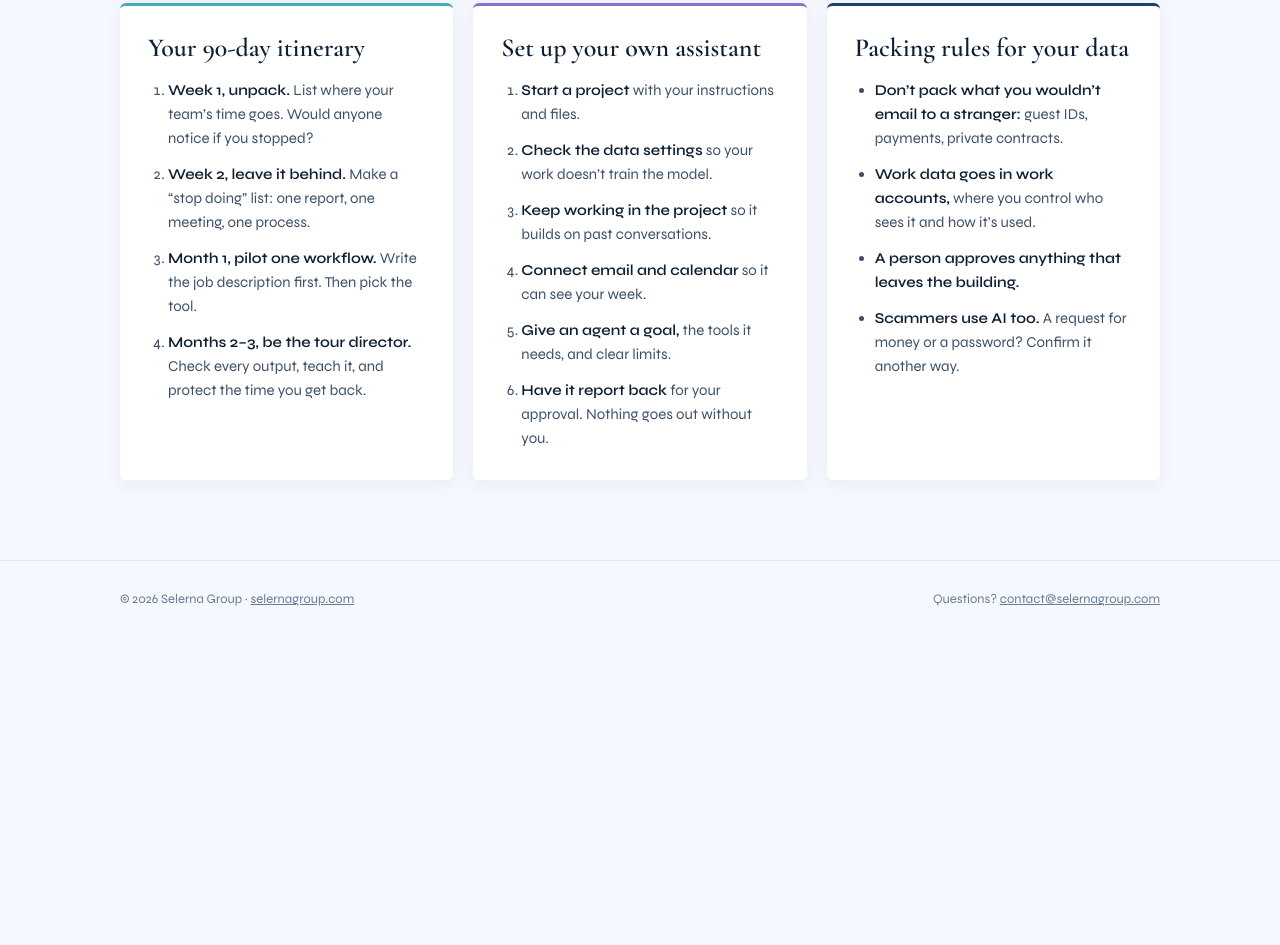
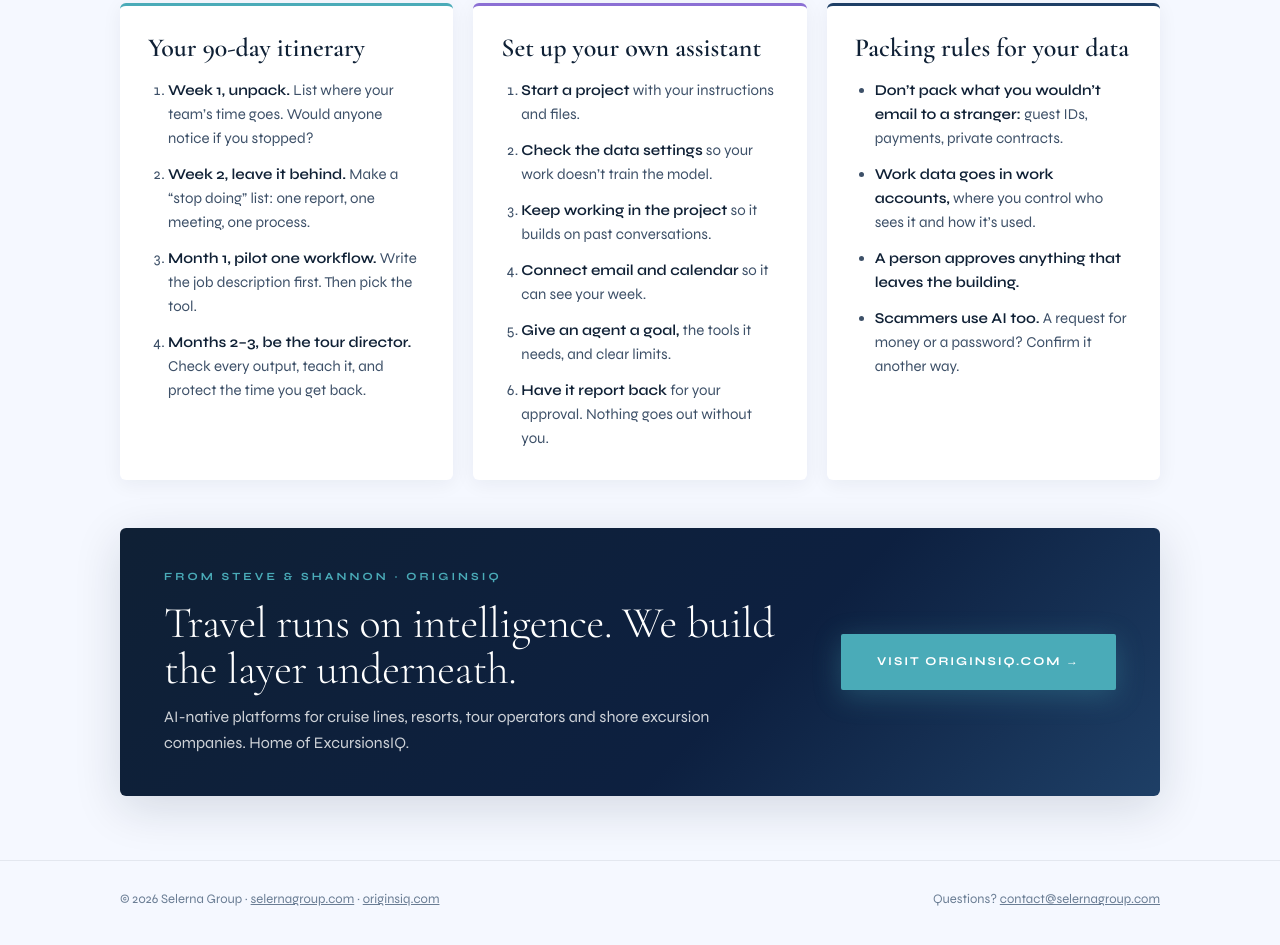
Before and after one commit to stevesellars/SelernaGroupWebsite, a plain HTML site: page cto/index.html in a window 1280 px wide. Shown: the part 1767-2712 px from the top of the page. Before the commit the page ends 2417 px from the top, so only its background shows below. Drawn offline with nearby package versions, Linux system fonts and the light colour scheme.

Commit message:
Update index.html
updates

```diff
--- a/cto/index.html
+++ b/cto/index.html
@@ -36,6 +36,17 @@ h1 em{font-style:italic;color:#C9B8F2}
 .rule{width:56px;height:1px;background:linear-gradient(to right,var(--accent),var(--violet));margin:30px 0}
 .speakers{display:flex;flex-wrap:wrap;gap:12px 36px;font-size:14px;color:rgba(255,255,255,.75)}
 .speakers b{color:#fff;font-weight:600}
+.speakers a.oiq{color:#fff;text-decoration:underline;text-decoration-color:var(--accent);text-underline-offset:4px;text-decoration-thickness:2px}
+.speakers a.oiq:hover{color:var(--accent)}
+/* OriginsIQ band */
+.oiq-band{padding-block:8px 24px}
+.oiq-card{background:linear-gradient(135deg,var(--navy) 0%,#0D2040 60%,var(--rich) 100%);color:#fff;border-radius:6px;padding:40px 44px;display:flex;align-items:center;justify-content:space-between;gap:28px;flex-wrap:wrap;box-shadow:0 12px 48px rgba(13,31,53,.14)}
+.oiq-card .txt{flex:1 1 420px;min-width:0}
+.oiq-card .eyebrow{margin-bottom:14px}
+.oiq-card h2{font-family:var(--serif);font-weight:300;font-size:clamp(30px,3.6vw,44px);line-height:1.05;margin:0 0 12px;letter-spacing:-.01em}
+.oiq-card p{color:rgba(255,255,255,.8);margin:0;max-width:60ch}
+.oiq-card a.go{flex:none;font-size:12px;font-weight:700;letter-spacing:.16em;text-transform:uppercase;padding:18px 36px;border-radius:2px;background:var(--accent);color:#fff;text-decoration:none;box-shadow:0 6px 28px rgba(74,171,184,.3);transition:background .2s}
+.oiq-card a.go:hover{background:var(--accent2)}
 
 /* Form card */
 .main{margin-top:-40px;position:relative;z-index:2}
@@ -108,8 +119,8 @@ footer a{color:var(--stone)}
     <p class="lead">Thank you for joining us. Request the presentation below, and keep the travel kit for your first 90 days with AI.</p>
     <div class="rule"></div>
     <div class="speakers">
-      <span><b>Steve Sellars</b> · Founder &amp; CEO, Selerna Group · Co-founder, OriginsIQ</span>
-      <span><b>Shannon McKee</b> · Co-founder, OriginsIQ · Founder, Access Cruise</span>
+      <span><b>Steve Sellars</b> · Founder &amp; CEO, Selerna Group · Co-founder, <a class="oiq" href="https://originsiq.com/" target="_blank" rel="noopener">OriginsIQ</a></span>
+      <span><b>Shannon McKee</b> · Co-founder, <a class="oiq" href="https://originsiq.com/" target="_blank" rel="noopener">OriginsIQ</a> · Founder, Access Cruise</span>
     </div>
   </div>
 </header>
@@ -218,9 +229,22 @@ footer a{color:var(--stone)}
   </div>
 </section>
 
+<section class="oiq-band" aria-labelledby="oiq-h">
+  <div class="wrap">
+    <div class="oiq-card">
+      <div class="txt">
+        <span class="eyebrow">From Steve &amp; Shannon · OriginsIQ</span>
+        <h2 id="oiq-h">Travel runs on intelligence. We build the layer underneath.</h2>
+        <p>AI-native platforms for cruise lines, resorts, tour operators and shore excursion companies. Home of ExcursionsIQ.</p>
+      </div>
+      <a class="go" href="https://originsiq.com/" target="_blank" rel="noopener">Visit originsiq.com →</a>
+    </div>
+  </div>
+</section>
+
 <footer>
   <div class="wrap">
-    <span>© 2026 Selerna Group · <a href="https://selernagroup.com/">selernagroup.com</a></span>
+    <span>© 2026 Selerna Group · <a href="https://selernagroup.com/">selernagroup.com</a> · <a href="https://originsiq.com/" target="_blank" rel="noopener">originsiq.com</a></span>
     <span>Questions? <a href="mailto:contact@selernagroup.com">contact@selernagroup.com</a></span>
   </div>
 </footer>
```
